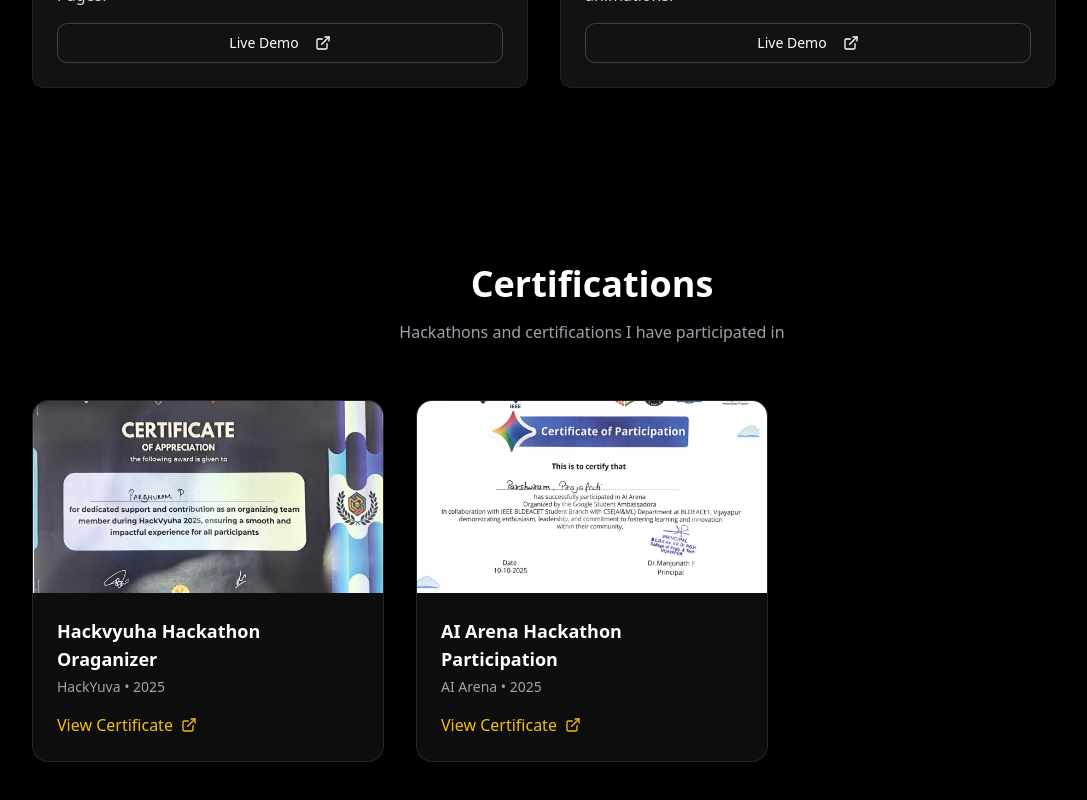
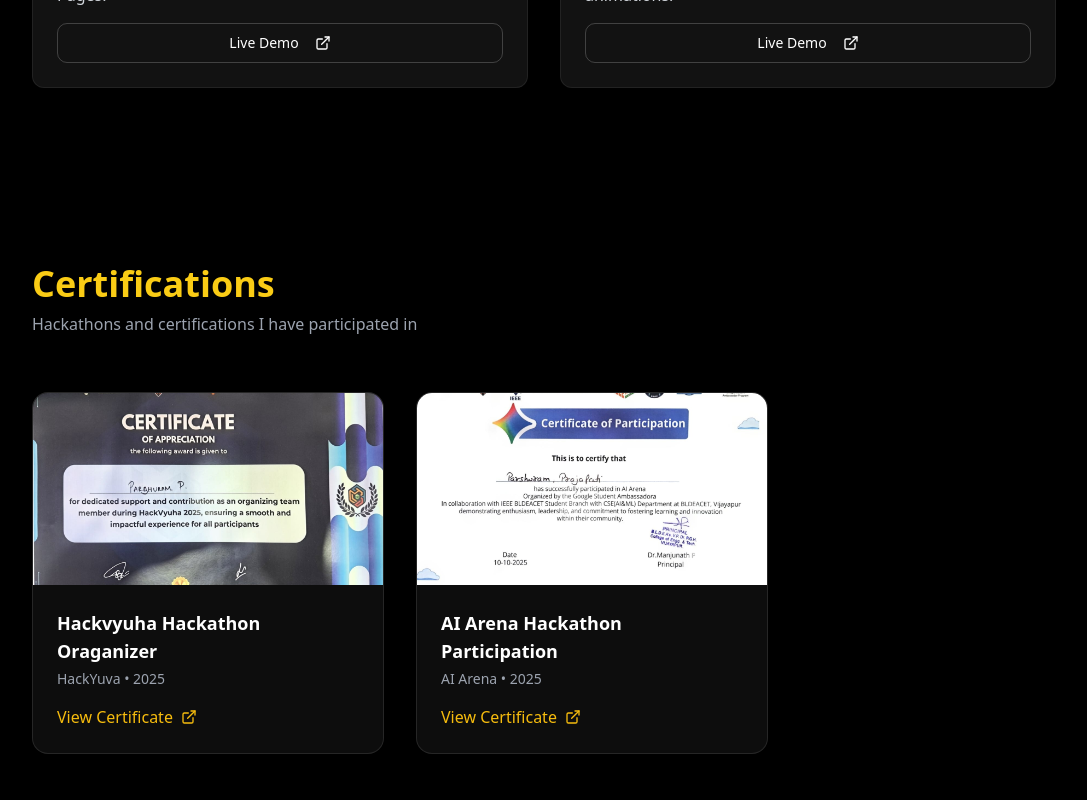
Before and after one commit to parshuram-prajapati/Parshuram-portfolio, a React (Vite) app: page /#projects in a window 1280 px wide. Shown: the part 2586-3386 px from the top of the page, without its empty margins (48-1135 px from the left). Built offline with nearby package versions, Linux system fonts and the light colour scheme; the HTML template or start-up script is replaced by a standard one.

Commit message:
Updated certificates section

```diff
--- a/src/components/Certificates.tsx
+++ b/src/components/Certificates.tsx
@@ -26,14 +26,15 @@
       <div className="container mx-auto px-4 sm:px-6 lg:px-20">
 
         {/* SECTION TITLE */}
-        <div className="text-center mb-14">
-          <h2 className="text-4xl font-bold text-white">
+        <div className="mb-14">
+          <h2 className="text-4xl font-bold text-yellow-400">
             Certifications
           </h2>
-          <p className="text-gray-400 mt-4">
+          <p className="text-gray-400 mt-2">
             Hackathons and certifications I have participated in
           </p>
         </div>
+
 
         {/* CERTIFICATE GRID */}
         <div className="grid sm:grid-cols-2 lg:grid-cols-3 gap-8">
```
Also changed, not shown: src/assets/project lib queston.jpg (added).
